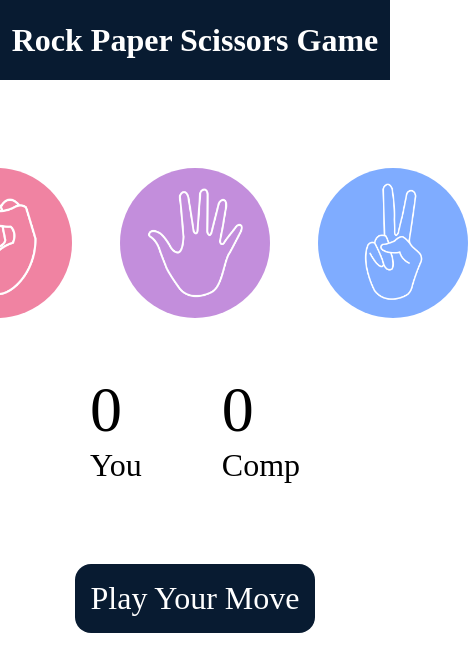
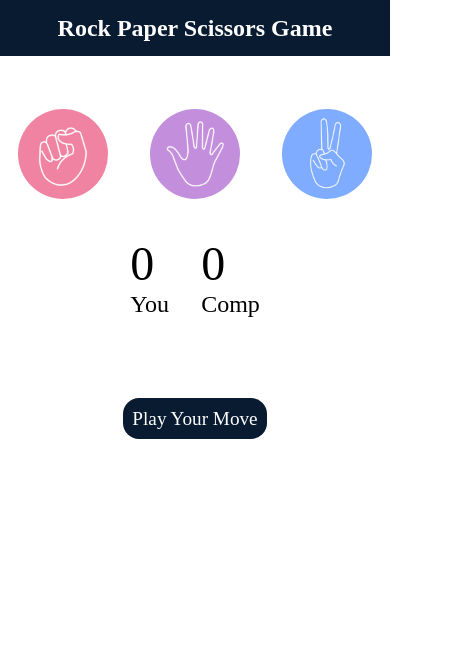
Before and after one commit to prakashsoni0024/stone-paper-scissor, a plain HTML site: page index.html in a window 390 px wide. Shown: the whole page, 468 px wide, since content can reach past the window. Drawn offline with Linux system fonts and the light colour scheme.

Commit message:
upload media query

```diff
--- a/style.css
+++ b/style.css
@@ -78,3 +78,70 @@ img {
 
 
 }
+
+/* ............media query................. */
+@media (max-width: 768px) {
+    .choices {
+
+        gap: 2rem;
+        margin-top: 3rem;
+    }
+
+    .choice {
+        height: 120px;
+        width: 120px;
+    }
+
+    img {
+        height: 110px;
+        width: 110px;
+    }
+
+    .score-board {
+
+        gap: 2rem;
+        font-size: 1.5rem;
+        margin-top: 2rem;
+    }
+
+    #user-score, #comp-score {
+        font-size: 3rem;
+    }
+
+    #msg {
+        font-size: 1.5rem;
+        padding: 0.8rem;
+
+    }
+
+    h1 {
+        font-size: 1.8rem;
+        height: 4rem;
+        line-height: 4rem;
+    }
+}
+
+@media (max-width: 480px) {
+    .choice {
+        height: 100px;
+        width: 100px;
+    }
+
+    img {
+        height: 90px;
+        width: 90px;
+    }
+
+    #msg {
+        font-size: 1.2rem;
+        padding: 0.6rem;
+
+
+    }
+
+    h1 {
+        font-size: 1.5rem;
+        height: 3.5rem;
+        line-height: 3.5rem;
+    }
+}
```
